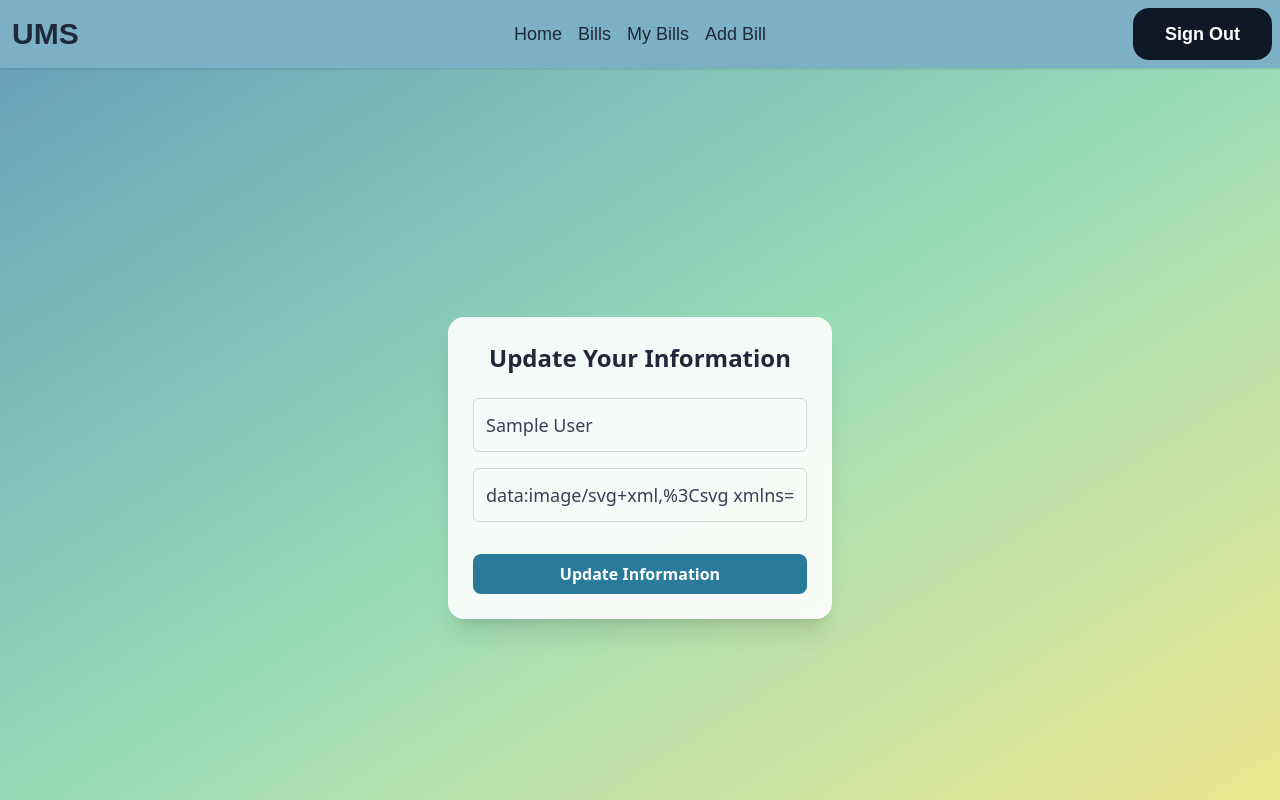
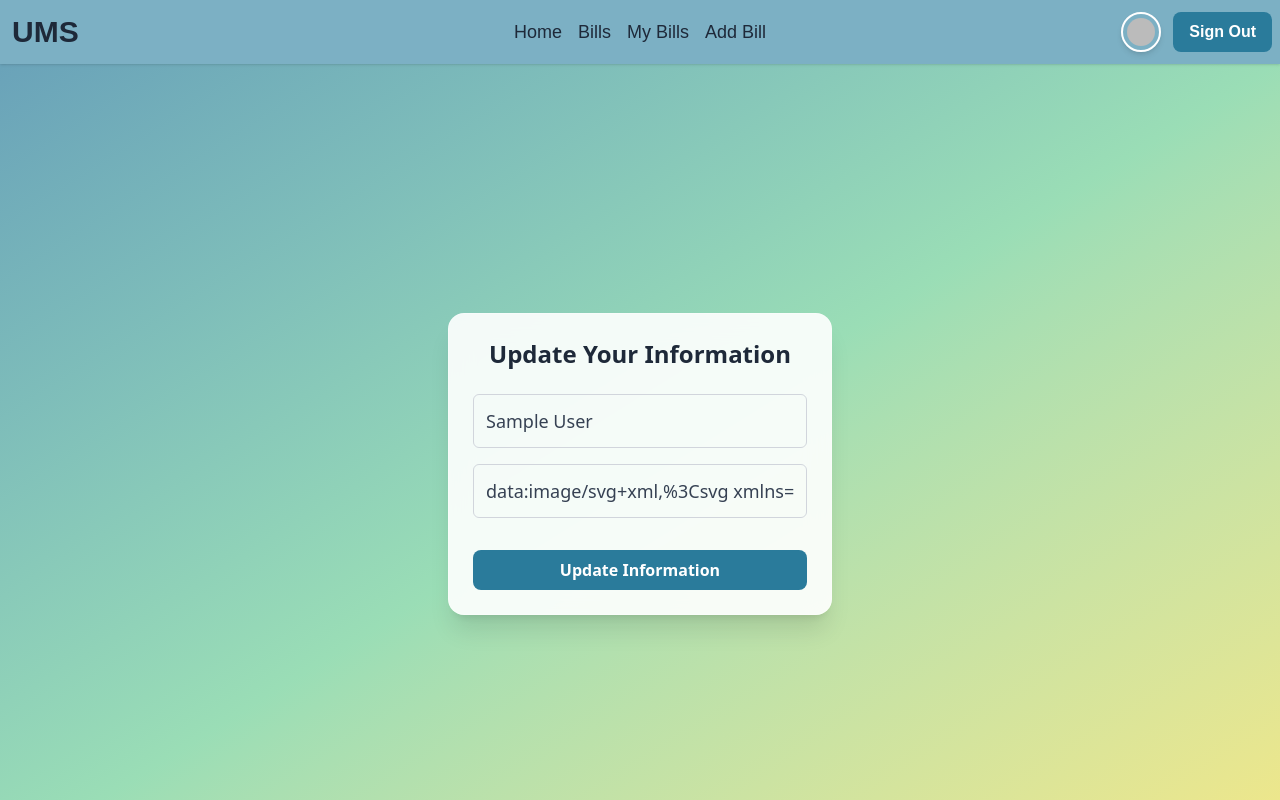
Before and after one commit to am-mahmud/ums-client, a React (Vite) app: page /updateprofile in a window 1280 px wide. Shown: the top 800 px of the page. Built offline with nearby package versions, Linux system fonts and the light colour scheme; no server answers; sample sign-in values are in the browser's storage; a web font is replaced by a local one.

Commit message:
Navbar updated

```diff
--- a/src/components/Navbar/Navbar.jsx
+++ b/src/components/Navbar/Navbar.jsx
@@ -9,6 +9,8 @@ import { AuthContext } from '../../contexts/AuthContext';
 const Navbar = () => {
 
     const { user, signOutUser } = use(AuthContext);
+
+    const defaultUserPhoto = "https://i.ibb.co.com/nsD8dcGf/user.png";
 
     const handleSignOut = () => {
         signOutUser()
@@ -62,25 +64,38 @@ const Navbar = () => {
                 </ul>
             </div>
 
-            <div className='navbar-end '>
+            <div className="navbar-end flex items-center gap-4">
+                {user ? (
+                    <div className="flex items-center gap-3">
+                        <Link to="/profile">
+                            <img
+                                src={user.photoURL || defaultUserPhoto}
+                                alt="Profile"
+                                className="w-10 h-10 rounded-full border-2 border-white shadow-md cursor-pointer hover:scale-105 transition-transform duration-300 p-1"
+                            />
+                        </Link>
 
-                {user ? (
-                    <div>
-                        <button onClick={handleSignOut} className="btn-primary-ui">
+                        <button
+                            onClick={handleSignOut}
+                            className="bg-[#2A7B9B] text-white font-semibold py-2 px-4 rounded-lg hover:bg-[#23697F] transition-all duration-300"
+                        >
                             Sign Out
                         </button>
                     </div>
                 ) : (
                     <div className="flex gap-3">
                         <Link to="/signin">
-                            <button className="btn-primary-ui">Sign In</button>
+                            <button className="bg-[#2A7B9B] text-white font-semibold py-2 px-4 rounded-lg hover:bg-[#23697F] transition-all duration-300">
+                                Sign In
+                            </button>
                         </Link>
                         <Link to="/register">
-                            <button className="btn-primary-ui">Register</button>
+                            <button className="bg-white text-[#2A7B9B] font-semibold py-2 px-4 rounded-lg border border-[#2A7B9B] hover:bg-[#E0F2F1] transition-all duration-300">
+                                Register
+                            </button>
                         </Link>
                     </div>
                 )}
-
             </div>
 
         </div>
```
